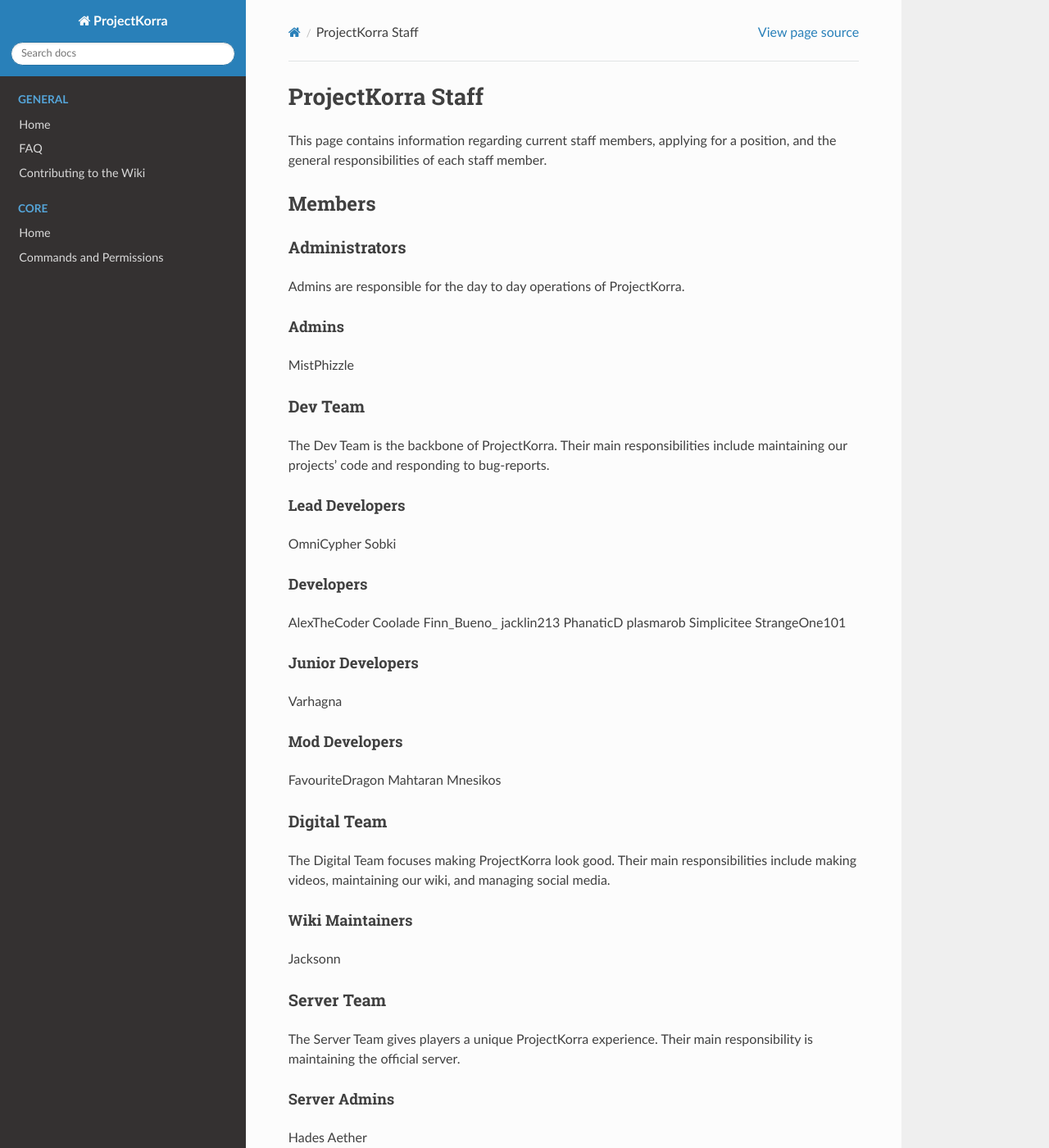
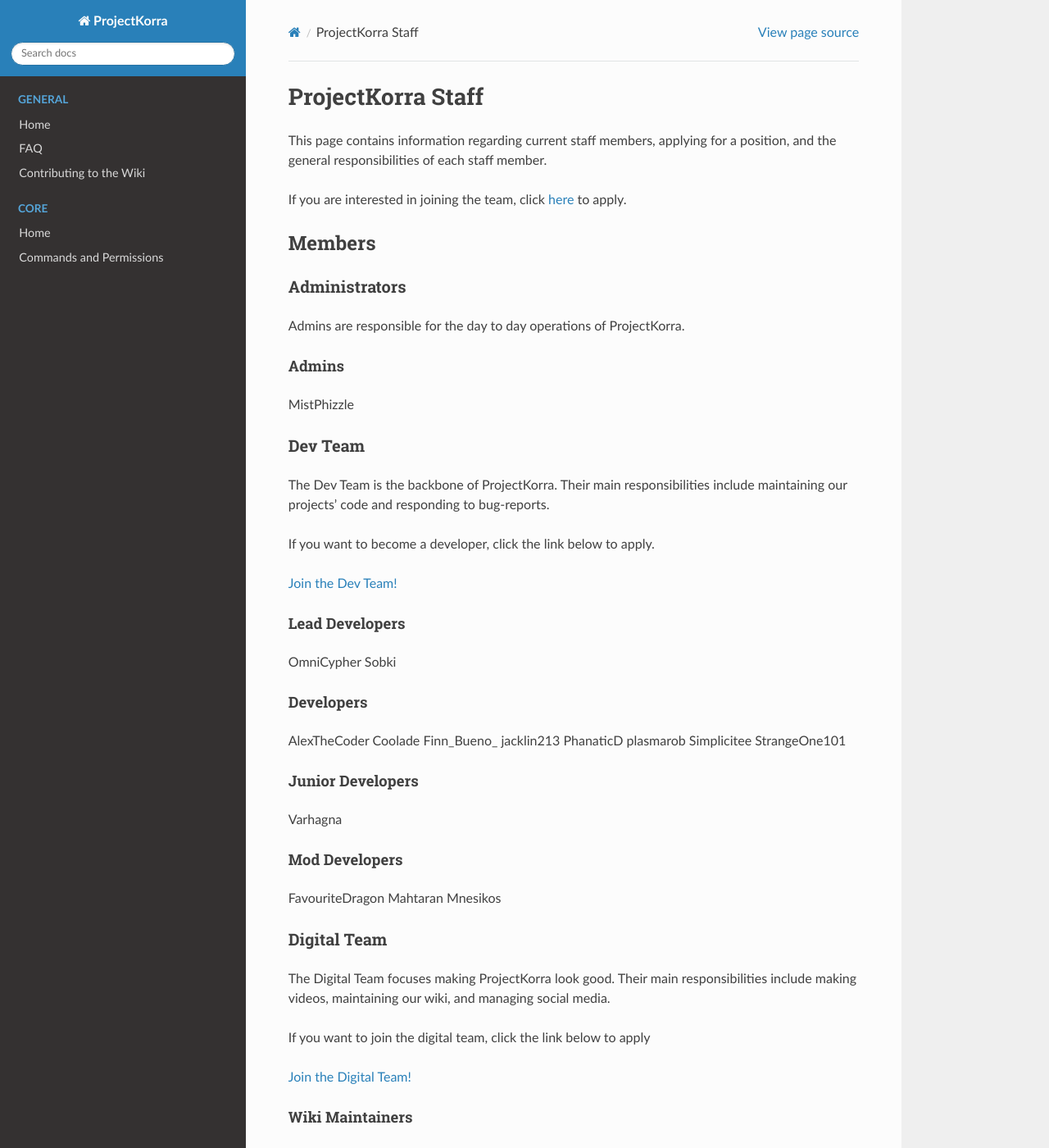
Before and after one commit to ProjectKorra/ProjectKorraWiki, a Sphinx documentation site: the page built from source/general/staff.rst, in a window 1280 px wide and 1400 px high. Shown: the whole window at 82% size. Built offline with Sphinx 7.4.7 and the Read the Docs theme 2.0.0, drawn with Linux system fonts in a browser that asks for light colours.

Commit message:
Update staff.rst

```diff
--- a/source/general/staff.rst
+++ b/source/general/staff.rst
@@ -6,6 +6,7 @@
 
 This page contains information regarding current staff members, applying for a position, and the general responsibilities of each staff member.
 
+If you are interested in joining the team, click `here <https://projectkorra.com/join-the-team/>`_ to apply.
 
 Members
 =========
@@ -21,6 +22,10 @@
 Dev Team
 ----------
 The Dev Team is the backbone of ProjectKorra. Their main responsibilities include maintaining our projects' code and responding to bug-reports.
+
+If you want to become a developer, click the link below to apply.
+
+`Join the Dev Team! <https://projectkorra.com/join-the-team/>`_
 
 Lead Developers
 ^^^^^^^^^^^^^^^^^
@@ -52,6 +57,10 @@
 Digital Team
 --------------
 The Digital Team focuses making ProjectKorra look good. Their main responsibilities include making videos, maintaining our wiki, and managing social media.
+
+If you want to join the digital team, click the link below to apply
+
+`Join the Digital Team! <https://projectkorra.com/join-the-team/>`_
 
 Wiki Maintainers
 ^^^^^^^^^^^^^^^^^^^
```
